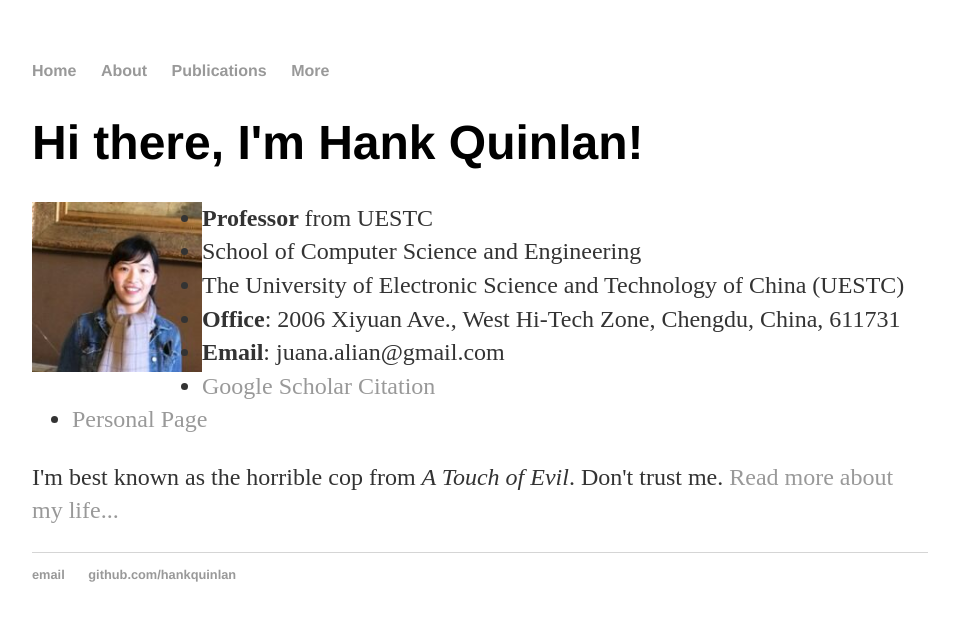
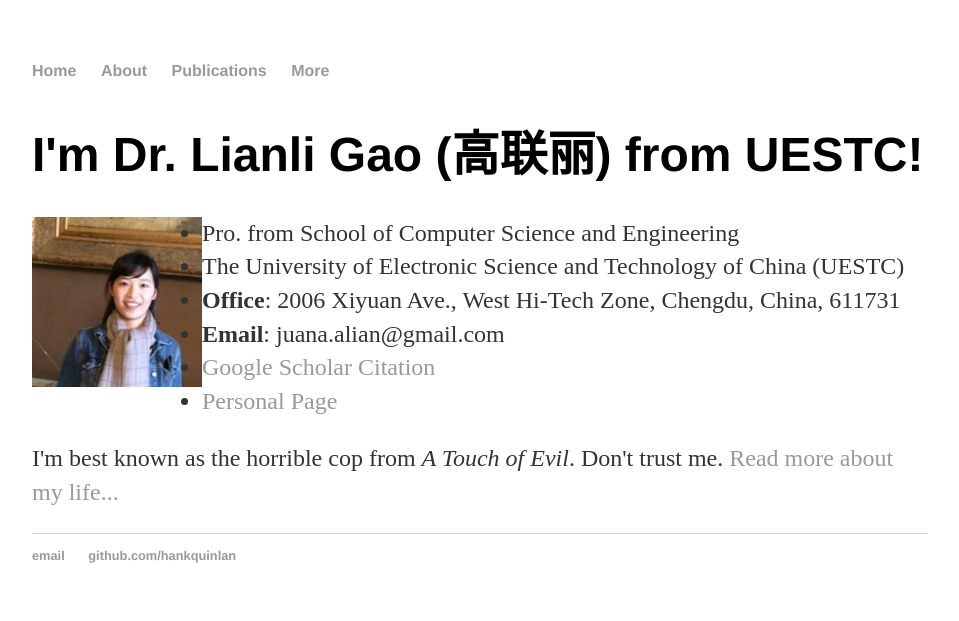
Before and after one commit to lianliGao/lianligao.github.io, a Jekyll site: the page built from index.html, in a window 1280 px wide. Shown: the top 621 px of the page, without its empty margins (160-1119 px from the left). Built offline with Jekyll 4.4.1, drawn with Linux system fonts in a browser that asks for light colours.

Commit message:
Update index.html

```diff
--- a/index.html
+++ b/index.html
@@ -1,14 +1,13 @@
 ---
 layout: default
-title: Hank Quinlan, Horrible Cop
+title: Lianli Gao, UESTC
 ---
 
 		<div class="blurb">
-			<h1>Hi there, I'm Hank Quinlan!</h1>
+			<h1>I'm Dr. Lianli Gao (高联丽) from UESTC!</h1>
 			<p><img src="1.png" alt="photo" style="width:170px;height:170px;float:left">
 				<ul class="contacts">
-					<li> <b>Professor </b> from UESTC</li>
-					<li>School of Computer Science and Engineering</li>
+					<li> Pro. from School of Computer Science and Engineering</li>
 					<li>The University of Electronic Science and Technology of China (UESTC)</li>
 					<li><b> Office</b>: 2006 Xiyuan Ave., West Hi-Tech Zone, Chengdu, China, 611731 </li>
 					<li> <b>Email</b>: juana.alian@gmail.com </li>
```
